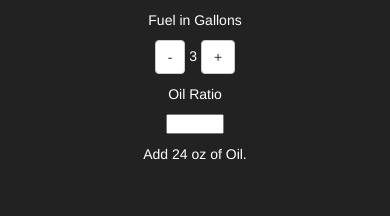
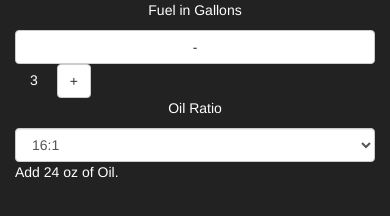
Before and after one commit to OSTycoon/FuelRatio, a plain HTML site: page index.html in a window 390 px wide. Drawn offline with nearby package versions, Linux system fonts and the light colour scheme.

Commit message:
Working on improving mobile UI

```diff
--- a/index.html
+++ b/index.html
@@ -8,30 +8,30 @@
     body {
       background-color: #222;
       color: white;
+    }
+    #fuelHeader, #oilHeader {
       text-align: center;
     }
   </style>
 </head>
 <body>
-  <p>
-    <p>Fuel in Gallons</p>
-    <button class="btn btn-default" id="fuelDown" value="-1">-</button>
-    <span id="fuelDisplay">3</span>
-    <button class="btn btn-default" id="fuelUp" value="1">+</button>
-  </p>
-  <p>
-    <p>Oil Ratio</p>
-    <select id="ratioSelector">
+  <div class="container">
+    <p id="fuelHeader">Fuel in Gallons</p>
+    <button class="btn btn-default btn-block" id="fuelDown" value="-1">-</button>
+    <span id="fuelDisplay"class="col-sm-4">3</span>
+    <button class="btn btn-default col-3 " id="fuelUp" value="1">+</button>
+
+    <p id="oilHeader">Oil Ratio</p>
+    <select class="selectpicker form-control col-4" id="ratioSelector">
       <option value="16">16:1</option>
       <option value="32">32:1</option>
       <option value="40">40:1</option>
       <option value="50">50:1</option>
       <option value="100">100:1</option>
     </select>
-  </p>
-  <p>
+
     Add <span id="resultDisplay"></span> oz of Oil.
-  </p>
+  </div>
 
   <script src="https://ajax.googleapis.com/ajax/libs/jquery/3.2.1/jquery.min.js"></script>
   <script>
```
